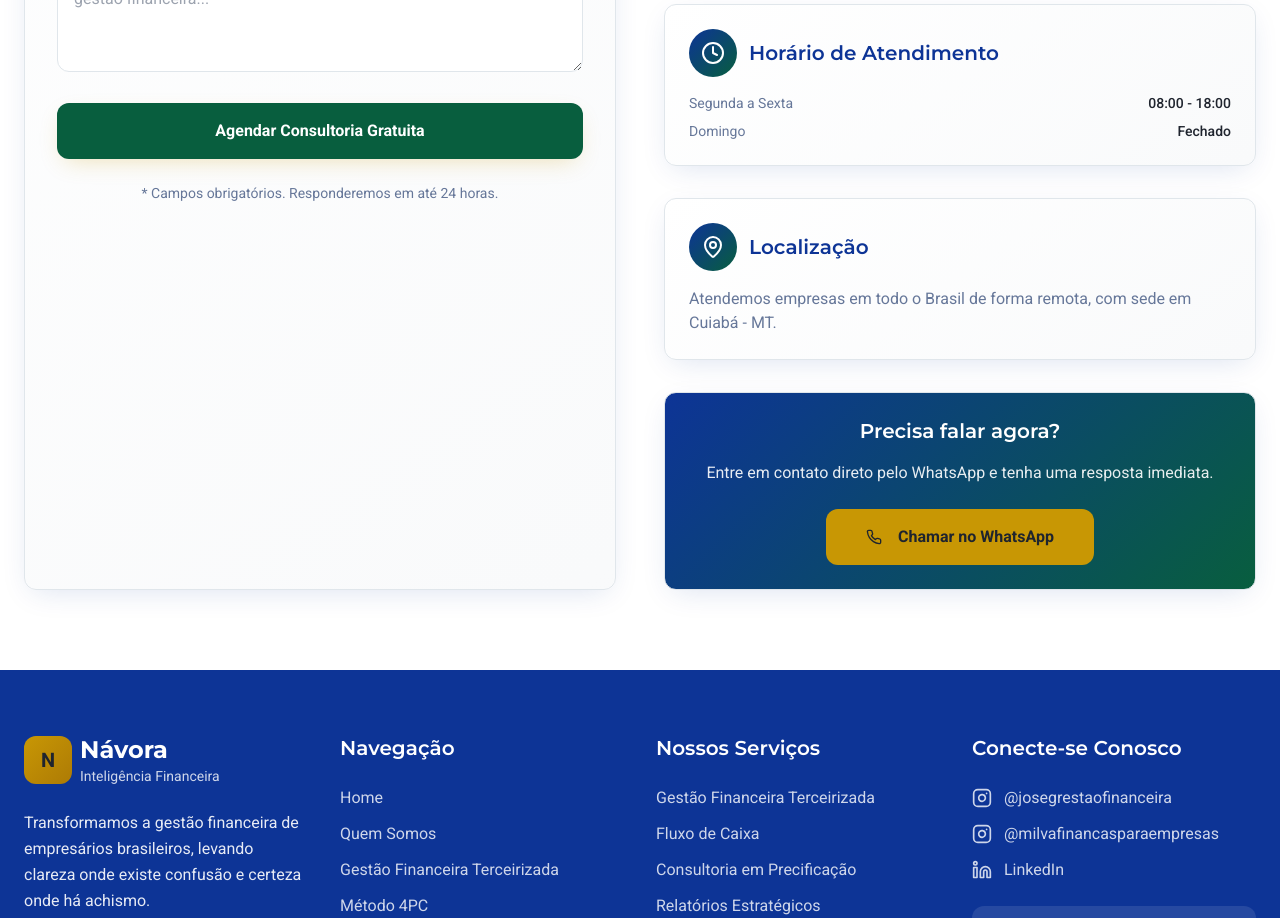
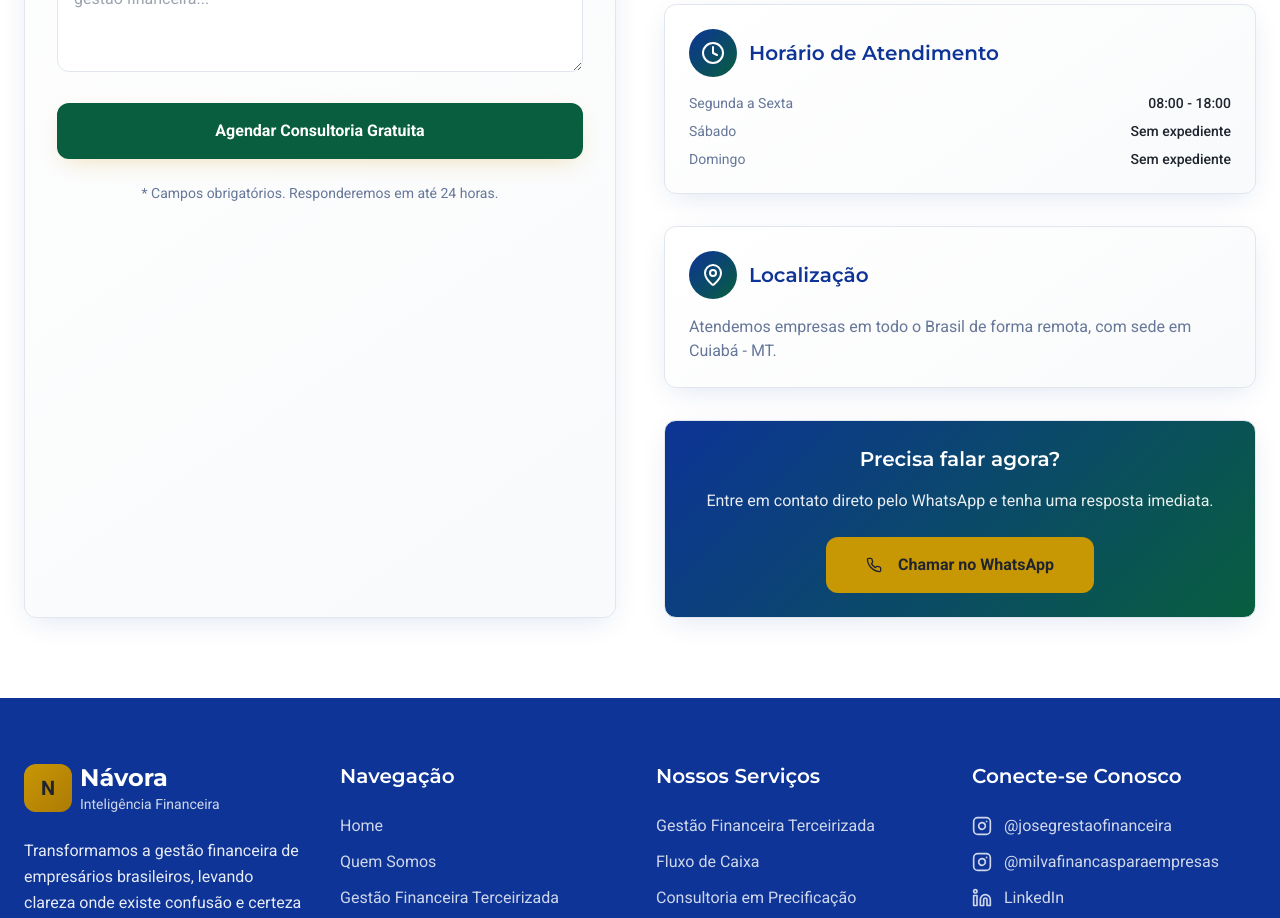
Before and after one commit to advmilva-hash/navora-financial-clarity, a React (Vite) app: page / in a window 1280 px wide. Shown: the part 11000-11918 px from the top of the page. Built offline with nearby package versions, Linux system fonts and the light colour scheme; the HTML template or start-up script is replaced by a standard one.

Commit message:
Update working hours

```diff
--- a/src/components/Contact.tsx
+++ b/src/components/Contact.tsx
@@ -36,7 +36,8 @@ const Contact = () => {
 
   const workingHours = [
     { day: "Segunda a Sexta", time: "08:00 - 18:00" },
-    { day: "Domingo", time: "Fechado" }
+    { day: "Sábado", time: "Sem expediente" },
+    { day: "Domingo", time: "Sem expediente" }
   ];
 
   return (
```
